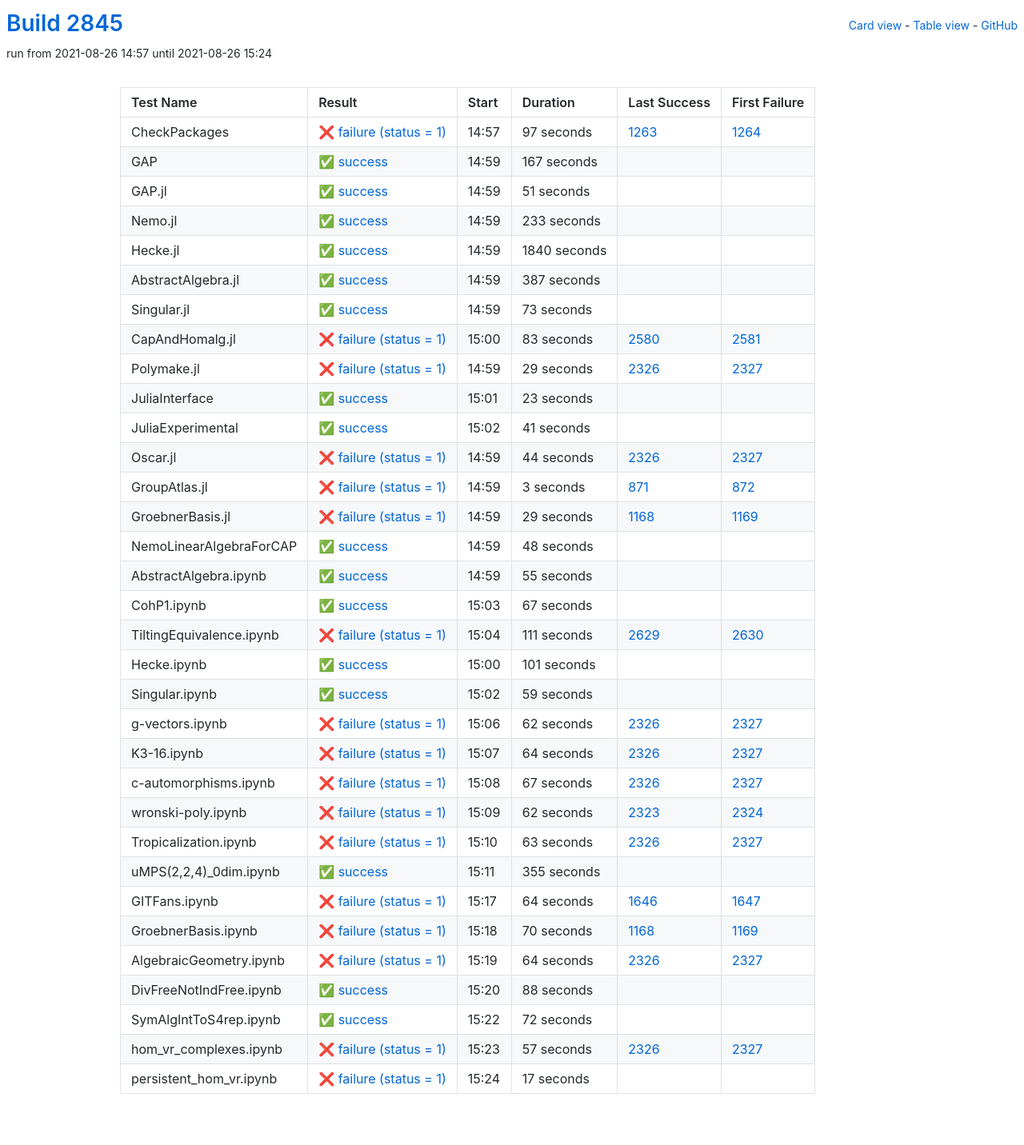
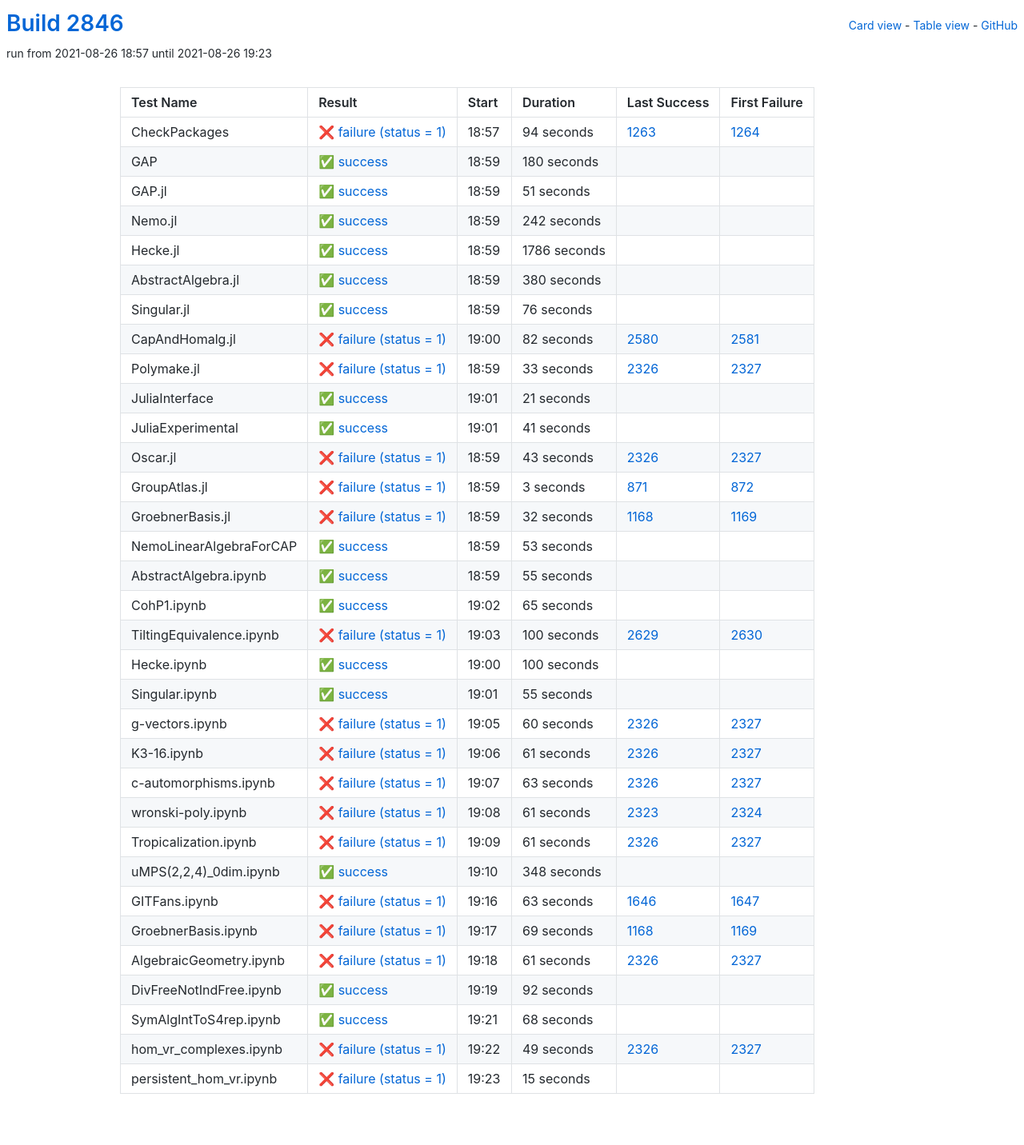
Before and after one commit to oscar-system/oscar-ci-status-stable, a Jekyll site: the page built from table.html, in a window 1280 px wide. Shown: the whole page at 80% size. Built offline with Jekyll 4.4.1, drawn with Linux system fonts in a browser that asks for light colours.

Commit message:
Build #2846

```diff
--- a/_data/ci.yml
+++ b/_data/ci.yml
@@ -1,6 +1,6 @@
 ---
-build: 2845
-build_url: https://oscarci.mathematik.uni-kl.de/job/oscar-stable/2845/
+build: 2846
+build_url: https://oscarci.mathematik.uni-kl.de/job/oscar-stable/2846/
 job: oscar-stable
 organization: oscar-system
 repo: oscar-ci-status-stable
@@ -8,32 +8,32 @@ repourl: https://github.com/oscar-system/oscar-ci-status-stable
 tests:
 - name: CheckPackages
   id: checkpackages
-  log: https://oscarci.mathematik.uni-kl.de/job/oscar-stable/2845/artifact/logs/build-2845/CheckPackages.log
-  start: 2021-08-26 14:57
+  log: https://oscarci.mathematik.uni-kl.de/job/oscar-stable/2846/artifact/logs/build-2846/CheckPackages.log
+  start: 2021-08-26 18:57
   success: false
   exitcode: 1
   status: failure
-  duration: 97
+  duration: 94
   last_success: 1263
   last_success_url: https://oscarci.mathematik.uni-kl.de/job/oscar-stable/1263/
   first_failure: 1264
   first_failure_url: https://oscarci.mathematik.uni-kl.de/job/oscar-stable/1264/
 - name: GAP
   id: gap
-  log: https://oscarci.mathematik.uni-kl.de/job/oscar-stable/2845/artifact/logs/build-2845/GAP.log
-  start: 2021-08-26 14:59
+  log: https://oscarci.mathematik.uni-kl.de/job/oscar-stable/2846/artifact/logs/build-2846/GAP.log
+  start: 2021-08-26 18:59
   success: true
   exitcode: 0
   status: success
-  duration: 167
+  duration: 180
   last_success: false
   last_success_url:
   first_failure: false
   first_failure_url:
 - name: GAP.jl
   id: gap-jl
-  log: https://oscarci.mathematik.uni-kl.de/job/oscar-stable/2845/artifact/logs/build-2845/GAP.jl.log
-  start: 2021-08-26 14:59
+  log: https://oscarci.mathematik.uni-kl.de/job/oscar-stable/2846/artifact/logs/build-2846/GAP.jl.log
+  start: 2021-08-26 18:59
   success: true
   exitcode: 0
   status: success
@@ -44,92 +44,92 @@ tests:
   first_failure_url:
 - name: Nemo.jl
   id: nemo-jl
-  log: https://oscarci.mathematik.uni-kl.de/job/oscar-stable/2845/artifact/logs/build-2845/Nemo.jl.log
-  start: 2021-08-26 14:59
+  log: https://oscarci.mathematik.uni-kl.de/job/oscar-stable/2846/artifact/logs/build-2846/Nemo.jl.log
+  start: 2021-08-26 18:59
   success: true
   exitcode: 0
   status: success
-  duration: 233
+  duration: 242
   last_success: false
   last_success_url:
   first_failure: false
   first_failure_url:
 - name: Hecke.jl
   id: hecke-jl
-  log: https://oscarci.mathematik.uni-kl.de/job/oscar-stable/2845/artifact/logs/build-2845/Hecke.jl.log
-  start: 2021-08-26 14:59
+  log: https://oscarci.mathematik.uni-kl.de/job/oscar-stable/2846/artifact/logs/build-2846/Hecke.jl.log
+  start: 2021-08-26 18:59
   success: true
   exitcode: 0
   status: success
-  duration: 1840
+  duration: 1786
   last_success: false
   last_success_url:
   first_failure: false
   first_failure_url:
 - name: AbstractAlgebra.jl
   id: abstractalgebra-jl
-  log: https://oscarci.mathematik.uni-kl.de/job/oscar-stable/2845/artifact/logs/build-2845/AbstractAlgebra.jl.log
-  start: 2021-08-26 14:59
+  log: https://oscarci.mathematik.uni-kl.de/job/oscar-stable/2846/artifact/logs/build-2846/AbstractAlgebra.jl.log
+  start: 2021-08-26 18:59
   success: true
   exitcode: 0
   status: success
-  duration: 387
+  duration: 380
   last_success: false
   last_success_url:
   first_failure: false
   first_failure_url:
 - name: Singular.jl
   id: singular-jl
-  log: https://oscarci.mathematik.uni-kl.de/job/oscar-stable/2845/artifact/logs/build-2845/Singular.jl.log
-  start: 2021-08-26 14:59
+  log: https://oscarci.mathematik.uni-kl.de/job/oscar-stable/2846/artifact/logs/build-2846/Singular.jl.log
+  start: 2021-08-26 18:59
   success: true
   exitcode: 0
   status: success
-  duration: 73
+  duration: 76
   last_success: false
   last_success_url:
   first_failure: false
   first_failure_url:
 - name: CapAndHomalg.jl
   id: capandhomalg-jl
-  log: https://oscarci.mathematik.uni-kl.de/job/oscar-stable/2845/artifact/logs/build-2845/CapAndHomalg.jl.log
-  start: 2021-08-26 15:00
+  log: https://oscarci.mathematik.uni-kl.de/job/oscar-stable/2846/artifact/logs/build-2846/CapAndHomalg.jl.log
+  start: 2021-08-26 19:00
   success: false
   exitcode: 1
   status: failure
-  duration: 83
+  duration: 82
   last_success: 2580
   last_success_url: https://oscarci.mathematik.uni-kl.de/job/oscar-stable/2580/
   first_failure: 2581
   first_failure_url: https://oscarci.mathematik.uni-kl.de/job/oscar-stable/2581/
 - name: Polymake.jl
   id: polymake-jl
-  log: https://oscarci.mathematik.uni-kl.de/job/oscar-stable/2845/artifact/logs/build-2845/Polymake.jl.log
-  start: 2021-08-26 14:59
+  log: https://oscarci.mathematik.uni-kl.de/job/oscar-stable/2846/artifact/logs/build-2846/Polymake.jl.log
+  start: 2021-08-26 18:59
   success: false
   exitcode: 1
   status: failure
-  duration: 29
+  duration: 33
   last_success: 2326
   last_success_url: https://oscarci.mathematik.uni-kl.de/job/oscar-stable/2326/
   first_failure: 2327
   first_failure_url: https://oscarci.mathematik.uni-kl.de/job/oscar-stable/2327/
 - name: JuliaInterface
   id: juliainterface
-  log: https://oscarci.mathematik.uni-kl.de/job/oscar-stable/2845/artifact/logs/build-2845/JuliaInterface.log
-  start: 2021-08-26 15:01
+  log: https://oscarci.mathematik.uni-kl.de/job/oscar-stable/2846/artifact/logs/build-2846/JuliaInterface.log
+  start: 2021-08-26 19:01
   success: true
   exitcode: 0
   status: success
-  duration: 23
+  duration: 21
   last_success: false
   last_success_url:
   first_failure: false
   first_failure_url:
 - name: JuliaExperimental
   id: juliaexperimental
-  log: https://oscarci.mathematik.uni-kl.de/job/oscar-stable/2845/artifact/logs/build-2845/JuliaExperimental.log
-  start: 2021-08-26 15:02
+  log: https://oscarci.mathematik.uni-kl.de/job/oscar-stable/2846/artifact/logs/build-2846/JuliaExperimental.log
+  start: 2021-08-26 19:01
   success: true
   exitcode: 0
   status: success
@@ -140,20 +140,20 @@ tests:
   first_failure_url:
 - name: Oscar.jl
   id: oscar-jl
-  log: https://oscarci.mathematik.uni-kl.de/job/oscar-stable/2845/artifact/logs/build-2845/Oscar.jl.log
-  start: 2021-08-26 14:59
+  log: https://oscarci.mathematik.uni-kl.de/job/oscar-stable/2846/artifact/logs/build-2846/Oscar.jl.log
+  start: 2021-08-26 18:59
   success: false
   exitcode: 1
   status: failure
-  duration: 44
+  duration: 43
   last_success: 2326
   last_success_url: https://oscarci.mathematik.uni-kl.de/job/oscar-stable/2326/
   first_failure: 2327
   first_failure_url: https://oscarci.mathematik.uni-kl.de/job/oscar-stable/2327/
 - name: GroupAtlas.jl
   id: groupatlas-jl
-  log: https://oscarci.mathematik.uni-kl.de/job/oscar-stable/2845/artifact/logs/build-2845/GroupAtlas.jl.log
-  start: 2021-08-26 14:59
+  log: https://oscarci.mathematik.uni-kl.de/job/oscar-stable/2846/artifact/logs/build-2846/GroupAtlas.jl.log
+  start: 2021-08-26 18:59
   success: false
   exitcode: 1
   status: failure
@@ -164,32 +164,32 @@ tests:
   first_failure_url: https://oscarci.mathematik.uni-kl.de/job/oscar-stable/872/
 - name: GroebnerBasis.jl
   id: groebnerbasis-jl
-  log: https://oscarci.mathematik.uni-kl.de/job/oscar-stable/2845/artifact/logs/build-2845/GroebnerBasis.jl.log
-  start: 2021-08-26 14:59
+  log: https://oscarci.mathematik.uni-kl.de/job/oscar-stable/2846/artifact/logs/build-2846/GroebnerBasis.jl.log
+  start: 2021-08-26 18:59
   success: false
   exitcode: 1
   status: failure
-  duration: 29
+  duration: 32
   last_success: 1168
   last_success_url: https://oscarci.mathematik.uni-kl.de/job/oscar-stable/1168/
   first_failure: 1169
   first_failure_url: https://oscarci.mathematik.uni-kl.de/job/oscar-stable/1169/
 - name: NemoLinearAlgebraForCAP
   id: nemolinearalgebraforcap
-  log: https://oscarci.mathematik.uni-kl.de/job/oscar-stable/2845/artifact/logs/build-2845/NemoLinearAlgebraForCAP.log
-  start: 2021-08-26 14:59
+  log: https://oscarci.mathematik.uni-kl.de/job/oscar-stable/2846/artifact/logs/build-2846/NemoLinearAlgebraForCAP.log
+  start: 2021-08-26 18:59
   success: true
   exitcode: 0
   status: success
-  duration: 48
+  duration: 53
   last_success: false
   last_success_url:
   first_failure: false
   first_failure_url:
 - name: AbstractAlgebra.ipynb
   id: abstractalgebra-ipynb
-  log: https://oscarci.mathematik.uni-kl.de/job/oscar-stable/2845/artifact/logs/build-2845/AbstractAlgebra.ipynb.log
-  start: 2021-08-26 14:59
+  log: https://oscarci.mathematik.uni-kl.de/job/oscar-stable/2846/artifact/logs/build-2846/AbstractAlgebra.ipynb.log
+  start: 2021-08-26 18:59
   success: true
   exitcode: 0
   status: success
@@ -200,104 +200,80 @@ tests:
   first_failure_url:
 - name: CohP1.ipynb
   id: cohp1-ipynb
-  log: https://oscarci.mathematik.uni-kl.de/job/oscar-stable/2845/artifact/logs/build-2845/CohP1.ipynb.log
-  start: 2021-08-26 15:03
+  log: https://oscarci.mathematik.uni-kl.de/job/oscar-stable/2846/artifact/logs/build-2846/CohP1.ipynb.log
+  start: 2021-08-26 19:02
   success: true
   exitcode: 0
   status: success
-  duration: 67
+  duration: 65
   last_success: false
   last_success_url:
   first_failure: false
   first_failure_url:
 - name: TiltingEquivalence.ipynb
   id: tiltingequivalence-ipynb
-  log: https://oscarci.mathematik.uni-kl.de/job/oscar-stable/2845/artifact/logs/build-2845/TiltingEquivalence.ipynb.log
-  start: 2021-08-26 15:04
+  log: https://oscarci.mathematik.uni-kl.de/job/oscar-stable/2846/artifact/logs/build-2846/TiltingEquivalence.ipynb.log
+  start: 2021-08-26 19:03
   success: false
   exitcode: 1
   status: failure
-  duration: 111
+  duration: 100
   last_success: 2629
   last_success_url: https://oscarci.mathematik.uni-kl.de/job/oscar-stable/2629/
   first_failure: 2630
   first_failure_url: https://oscarci.mathematik.uni-kl.de/job/oscar-stable/2630/
 - name: Hecke.ipynb
   id: hecke-ipynb
-  log: https://oscarci.mathematik.uni-kl.de/job/oscar-stable/2845/artifact/logs/build-2845/Hecke.ipynb.log
-  start: 2021-08-26 15:00
+  log: https://oscarci.mathematik.uni-kl.de/job/oscar-stable/2846/artifact/logs/build-2846/Hecke.ipynb.log
+  start: 2021-08-26 19:00
   success: true
   exitcode: 0
   status: success
-  duration: 101
+  duration: 100
   last_success: false
   last_success_url:
   first_failure: false
   first_failure_url:
 - name: Singular.ipynb
   id: singular-ipynb
-  log: https://oscarci.mathematik.uni-kl.de/job/oscar-stable/2845/artifact/logs/build-2845/Singular.ipynb.log
-  start: 2021-08-26 15:02
+  log: https://oscarci.mathematik.uni-kl.de/job/oscar-stable/2846/artifact/logs/build-2846/Singular.ipynb.log
+  start: 2021-08-26 19:01
   success: true
   exitcode: 0
   status: success
-  duration: 59
+  duration: 55
   last_success: false
   last_success_url:
   first_failure: false
   first_failure_url:
 - name: g-vectors.ipynb
   id: g-vectors-ipynb
-  log: https://oscarci.mathematik.uni-kl.de/job/oscar-stable/2845/artifact/logs/build-2845/g-vectors.ipynb.log
-  start: 2021-08-26 15:06
+  log: https://oscarci.mathematik.uni-kl.de/job/oscar-stable/2846/artifact/logs/build-2846/g-vectors.ipynb.log
+  start: 2021-08-26 19:05
   success: false
   exitcode: 1
   status: failure
-  duration: 62
+  duration: 60
   last_success: 2326
   last_success_url: https://oscarci.mathematik.uni-kl.de/job/oscar-stable/2326/
   first_failure: 2327
   first_failure_url: https://oscarci.mathematik.uni-kl.de/job/oscar-stable/2327/
 - name: K3-16.ipynb
   id: k3-16-ipynb
-  log: https://oscarci.mathematik.uni-kl.de/job/oscar-stable/2845/artifact/logs/build-2845/K3-16.ipynb.log
-  start: 2021-08-26 15:07
+  log: https://oscarci.mathematik.uni-kl.de/job/oscar-stable/2846/artifact/logs/build-2846/K3-16.ipynb.log
+  start: 2021-08-26 19:06
   success: false
   exitcode: 1
   status: failure
-  duration: 64
+  duration: 61
   last_success: 2326
   last_success_url: https://oscarci.mathematik.uni-kl.de/job/oscar-stable/2326/
   first_failure: 2327
   first_failure_url: https://oscarci.mathematik.uni-kl.de/job/oscar-stable/2327/
 - name: c-automorphisms.ipynb
   id: c-automorphisms-ipynb
-  log: https://oscarci.mathematik.uni-kl.de/job/oscar-stable/2845/artifact/logs/build-2845/c-automorphisms.ipynb.log
-  start: 2021-08-26 15:08
-  success: false
-  exitcode: 1
-  status: failure
-  duration: 67
-  last_success: 2326
-  last_success_url: https://oscarci.mathematik.uni-kl.de/job/oscar-stable/2326/
-  first_failure: 2327
-  first_failure_url: https://oscarci.mathematik.uni-kl.de/job/oscar-stable/2327/
-- name: wronski-poly.ipynb
-  id: wronski-poly-ipynb
-  log: https://oscarci.mathematik.uni-kl.de/job/oscar-stable/2845/artifact/logs/build-2845/wronski-poly.ipynb.log
-  start: 2021-08-26 15:09
-  success: false
-  exitcode: 1
-  status: failure
-  duration: 62
-  last_success: 2323
-  last_success_url: https://oscarci.mathematik.uni-kl.de/job/oscar-stable/2323/
-  first_failure: 2324
-  first_failure_url: https://oscarci.mathematik.uni-kl.de/job/oscar-stable/2324/
-- name: Tropicalization.ipynb
-  id: tropicalization-ipynb
-  log: https://oscarci.mathematik.uni-kl.de/job/oscar-stable/2845/artifact/logs/build-2845/Tropicalization.ipynb.log
-  start: 2021-08-26 15:10
+  log: https://oscarci.mathematik.uni-kl.de/job/oscar-stable/2846/artifact/logs/build-2846/c-automorphisms.ipynb.log
+  start: 2021-08-26 19:07
   success: false
   exitcode: 1
   status: failure
@@ -306,98 +282,122 @@ tests:
   last_success_url: https://oscarci.mathematik.uni-kl.de/job/oscar-stable/2326/
   first_failure: 2327
   first_failure_url: https://oscarci.mathematik.uni-kl.de/job/oscar-stable/2327/
+- name: wronski-poly.ipynb
+  id: wronski-poly-ipynb
+  log: https://oscarci.mathematik.uni-kl.de/job/oscar-stable/2846/artifact/logs/build-2846/wronski-poly.ipynb.log
+  start: 2021-08-26 19:08
+  success: false
+  exitcode: 1
+  status: failure
+  duration: 61
+  last_success: 2323
+  last_success_url: https://oscarci.mathematik.uni-kl.de/job/oscar-stable/2323/
+  first_failure: 2324
+  first_failure_url: https://oscarci.mathematik.uni-kl.de/job/oscar-stable/2324/
+- name: Tropicalization.ipynb
+  id: tropicalization-ipynb
+  log: https://oscarci.mathematik.uni-kl.de/job/oscar-stable/2846/artifact/logs/build-2846/Tropicalization.ipynb.log
+  start: 2021-08-26 19:09
+  success: false
+  exitcode: 1
+  status: failure
+  duration: 61
+  last_success: 2326
+  last_success_url: https://oscarci.mathematik.uni-kl.de/job/oscar-stable/2326/
+  first_failure: 2327
+  first_failure_url: https://oscarci.mathematik.uni-kl.de/job/oscar-stable/2327/
 - name: uMPS(2,2,4)_0dim.ipynb
   id: umps-2-2-4-0dim-ipynb
-  log: https://oscarci.mathematik.uni-kl.de/job/oscar-stable/2845/artifact/logs/build-2845/uMPS-2-2-4-_0dim.ipynb.log
-  start: 2021-08-26 15:11
+  log: https://oscarci.mathematik.uni-kl.de/job/oscar-stable/2846/artifact/logs/build-2846/uMPS-2-2-4-_0dim.ipynb.log
+  start: 2021-08-26 19:10
   success: true
   exitcode: 0
   status: success
-  duration: 355
+  duration: 348
   last_success: false
   last_success_url:
   first_failure: false
   first_failure_url:
 - name: GITFans.ipynb
   id: gitfans-ipynb
-  log: https://oscarci.mathematik.uni-kl.de/job/oscar-stable/2845/artifact/logs/build-2845/GITFans.ipynb.log
-  start: 2021-08-26 15:17
+  log: https://oscarci.mathematik.uni-kl.de/job/oscar-stable/2846/artifact/logs/build-2846/GITFans.ipynb.log
+  start: 2021-08-26 19:16
   success: false
   exitcode: 1
   status: failure
-  duration: 64
+  duration: 63
   last_success: 1646
   last_success_url: https://oscarci.mathematik.uni-kl.de/job/oscar-stable/1646/
   first_failure: 1647
   first_failure_url: https://oscarci.mathematik.uni-kl.de/job/oscar-stable/1647/
 - name: GroebnerBasis.ipynb
   id: groebnerbasis-ipynb
-  log: https://oscarci.mathematik.uni-kl.de/job/oscar-stable/2845/artifact/logs/build-2845/GroebnerBasis.ipynb.log
-  start: 2021-08-26 15:18
+  log: https://oscarci.mathematik.uni-kl.de/job/oscar-stable/2846/artifact/logs/build-2846/GroebnerBasis.ipynb.log
+  start: 2021-08-26 19:17
   success: false
   exitcode: 1
   status: failure
-  duration: 70
+  duration: 69
   last_success: 1168
   last_success_url: https://oscarci.mathematik.uni-kl.de/job/oscar-stable/1168/
   first_failure: 1169
   first_failure_url: https://oscarci.mathematik.uni-kl.de/job/oscar-stable/1169/
 - name: AlgebraicGeometry.ipynb
   id: algebraicgeometry-ipynb
-  log: https://oscarci.mathematik.uni-kl.de/job/oscar-stable/2845/artifact/logs/build-2845/AlgebraicGeometry.ipynb.log
-  start: 2021-08-26 15:19
+  log: https://oscarci.mathematik.uni-kl.de/job/oscar-stable/2846/artifact/logs/build-2846/AlgebraicGeometry.ipynb.log
+  start: 2021-08-26 19:18
   success: false
   exitcode: 1
   status: failure
-  duration: 64
+  duration: 61
   last_success: 2326
   last_success_url: https://oscarci.mathematik.uni-kl.de/job/oscar-stable/2326/
   first_failure: 2327
   first_failure_url: https://oscarci.mathematik.uni-kl.de/job/oscar-stable/2327/
 - name: DivFreeNotIndFree.ipynb
   id: divfreenotindfree-ipynb
-  log: https://oscarci.mathematik.uni-kl.de/job/oscar-stable/2845/artifact/logs/build-2845/DivFreeNotIndFree.ipynb.log
-  start: 2021-08-26 15:20
+  log: https://oscarci.mathematik.uni-kl.de/job/oscar-stable/2846/artifact/logs/build-2846/DivFreeNotIndFree.ipynb.log
+  start: 2021-08-26 19:19
   success: true
   exitcode: 0
   status: success
-  duration: 88
+  duration: 92
   last_success: false
   last_success_url:
   first_failure: false
   first_failure_url:
 - name: SymAlgIntToS4rep.ipynb
   id: symalginttos4rep-ipynb
-  log: https://oscarci.mathematik.uni-kl.de/job/oscar-stable/2845/artifact/logs/build-2845/SymAlgIntToS4rep.ipynb.log
-  start: 2021-08-26 15:22
+  log: https://oscarci.mathematik.uni-kl.de/job/oscar-stable/2846/artifact/logs/build-2846/SymAlgIntToS4rep.ipynb.log
+  start: 2021-08-26 19:21
   success: true
   exitcode: 0
   status: success
-  duration: 72
+  duration: 68
   last_success: false
   last_success_url:
   first_failure: false
   first_failure_url:
 - name: hom_vr_complexes.ipynb
   id: hom-vr-complexes-ipynb
-  log: https://oscarci.mathematik.uni-kl.de/job/oscar-stable/2845/artifact/logs/build-2845/hom_vr_complexes.ipynb.log
-  start: 2021-08-26 15:23
+  log: https://oscarci.mathematik.uni-kl.de/job/oscar-stable/2846/artifact/logs/build-2846/hom_vr_complexes.ipynb.log
+  start: 2021-08-26 19:22
   success: false
   exitcode: 1
   status: failure
-  duration: 57
+  duration: 49
   last_success: 2326
   last_success_url: https://oscarci.mathematik.uni-kl.de/job/oscar-stable/2326/
   first_failure: 2327
   first_failure_url: https://oscarci.mathematik.uni-kl.de/job/oscar-stable/2327/
 - name: persistent_hom_vr.ipynb
   id: persistent-hom-vr-ipynb
-  log: https://oscarci.mathematik.uni-kl.de/job/oscar-stable/2845/artifact/logs/build-2845/persistent_hom_vr.ipynb.log
-  start: 2021-08-26 15:24
+  log: https://oscarci.mathematik.uni-kl.de/job/oscar-stable/2846/artifact/logs/build-2846/persistent_hom_vr.ipynb.log
+  start: 2021-08-26 19:23
   success: false
   exitcode: 1
   status: failure
-  duration: 17
+  duration: 15
   last_success: false
   last_success_url:
   first_failure: false
```
Also changed, not shown: README.md.
